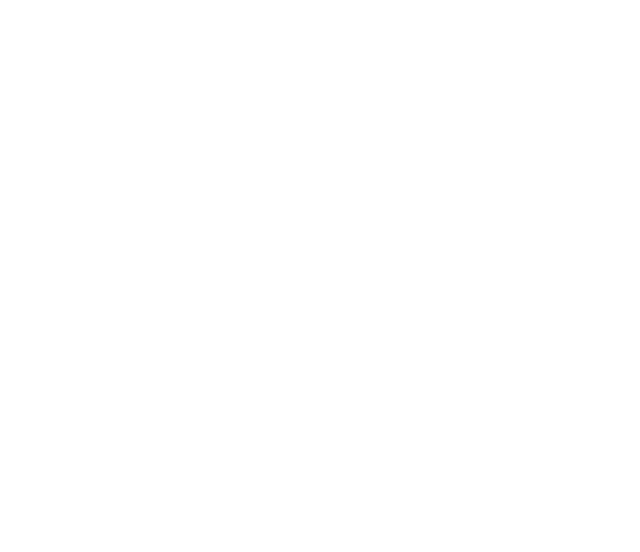
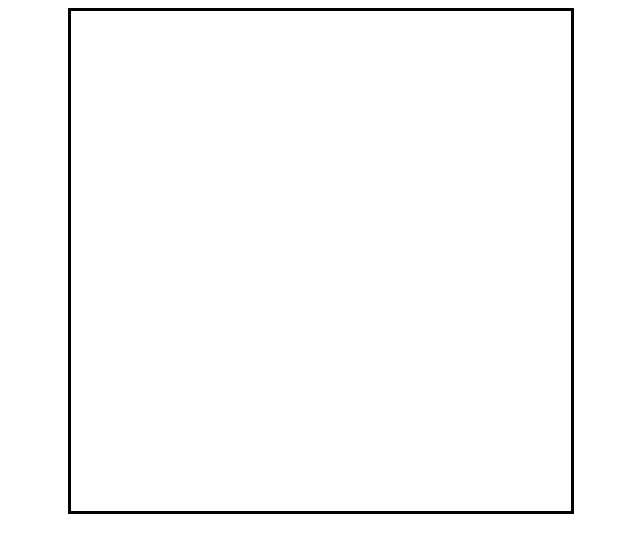
Before and after one commit to alisiamartz/MountainHunt, a plain HTML site: page index.html in a window 1280 px wide. Shown: the whole page, without its empty margins (319-959 px from the left). Drawn offline with Linux system fonts and the light colour scheme.

Commit message:
Canvas appeared and size adjusted. Comments

```diff
--- a/index.html
+++ b/index.html
@@ -1,20 +1,22 @@
 <!DOCTYPE html>
-<html>
+<html>		<!-- -->
 	<head>
 		<title> Mountain Hunt by: Alisia Martinez </title>
 		<!-- Put all script imports here -->
-		<script src="https://code.createjs.com/createjs-2015.11.26.min.js"></script>
+
 	</head>
 	<body>
-		<div id="main">
-
-		</div>
+		<div id="main"> <!-- main window for erryythinngggg -->
+			<div id="test">
 
 
+			</div>
+		</div>
 
 
 	</body>
 
 
-
+	<link rel="stylesheet" type="text/css" href="main.css"> <!-- main.css linked -->
+	<script src="https://code.createjs.com/createjs-2015.11.26.min.js"></script> <!-- external js library -->
 </html>
--- a/main.css
+++ b/main.css
@@ -1,4 +1,8 @@
-#main {
-	width:'1000px';
-	height:'600px';
+
+/* Main Canvas */
+#main{
+	width:500px;
+	height:500px;
+	margin:auto;
+	border-style:solid;
 }
```
